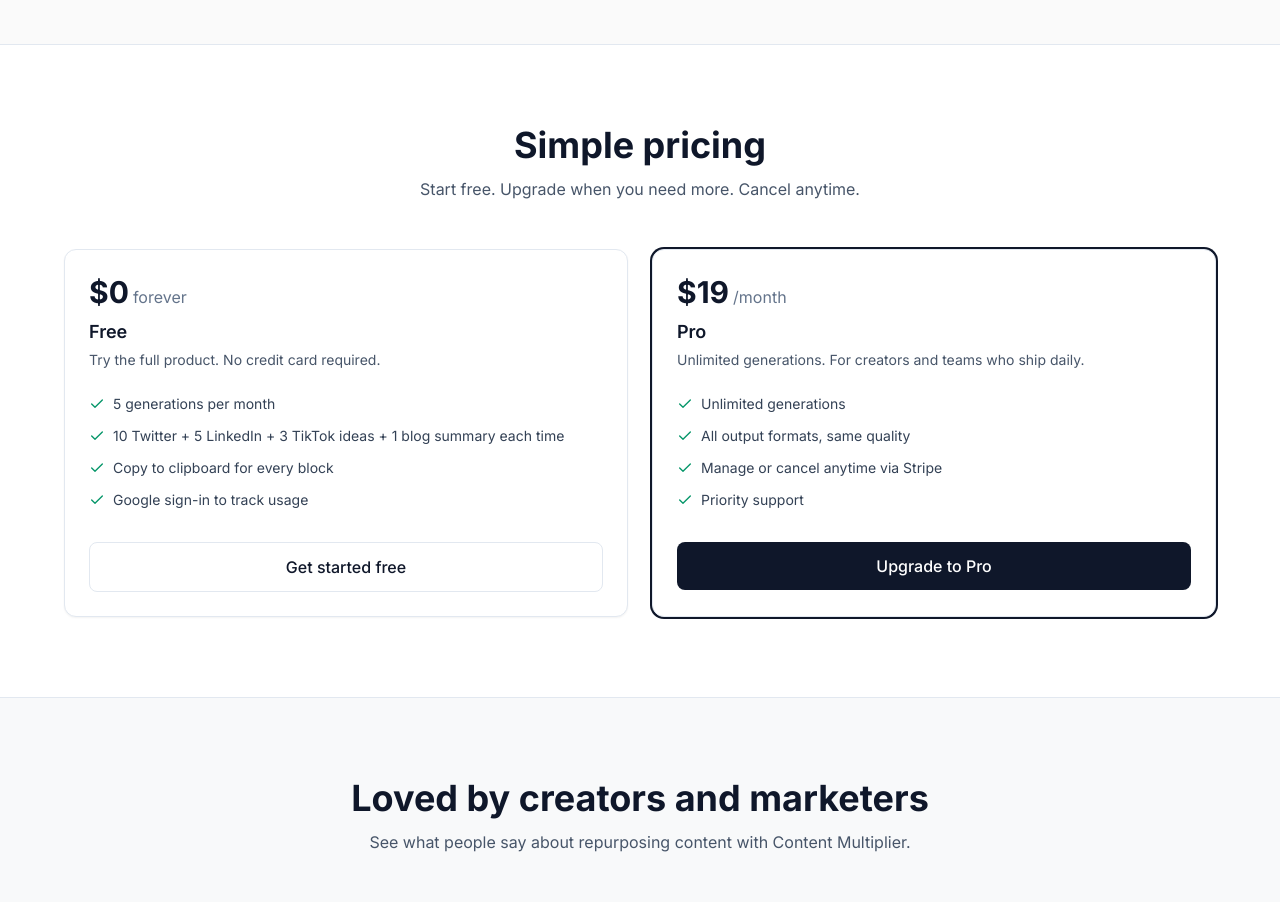
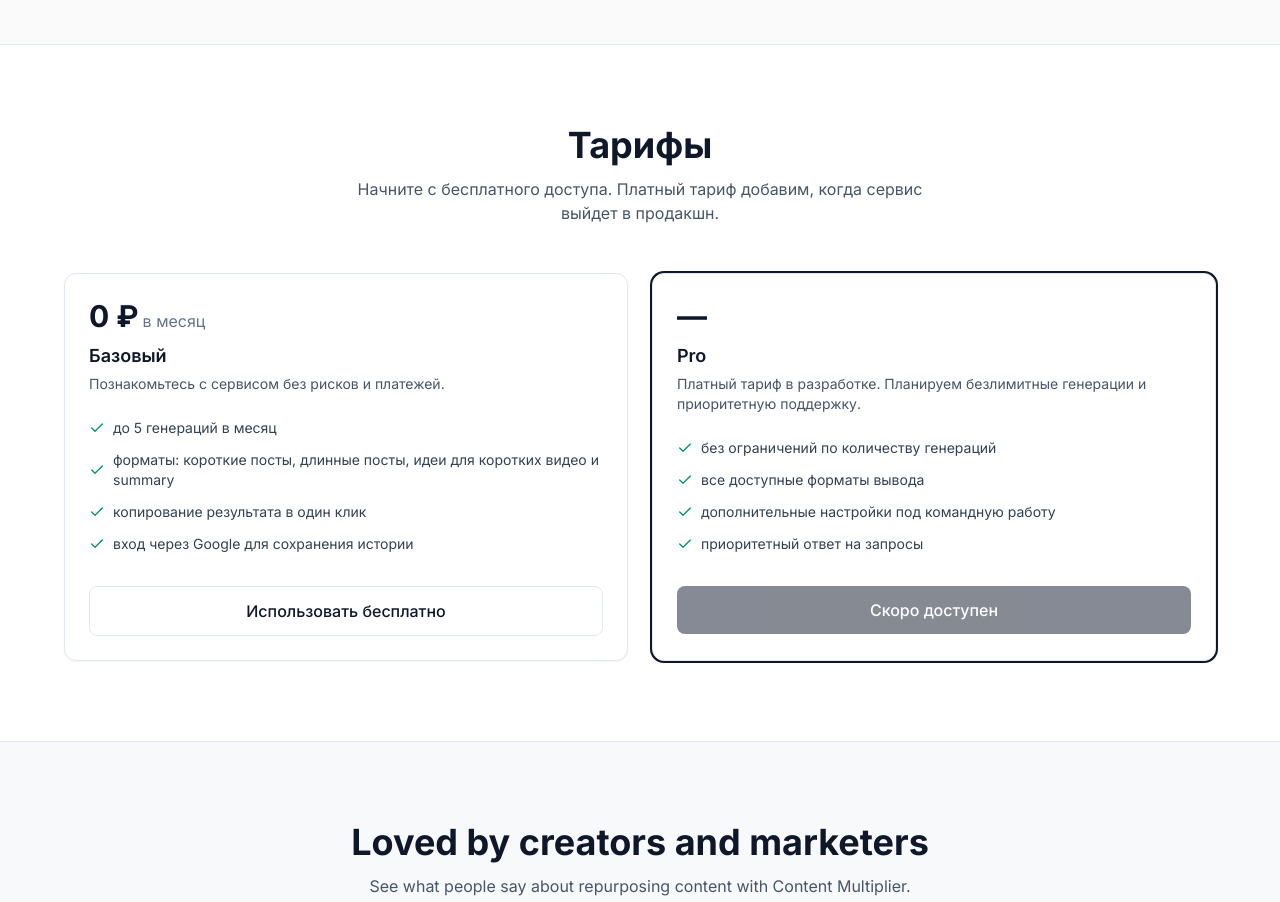
Before and after one commit to andreyky85-dot/sturdy-palm-tree, a Next.js app: page / in a window 1280 px wide. Shown: the part 1300-2202 px from the top of the page. Built offline with nearby package versions, Linux system fonts and the light colour scheme; no server answers.

Commit message:
Update pricing section to Russian basic/Pro

```diff
--- a/components/landing/Pricing.tsx
+++ b/components/landing/Pricing.tsx
@@ -3,38 +3,35 @@
 import { Card } from "@/components/ui/Card";
 import { Check } from "lucide-react";
 
-/**
- * Pricing: Free (5 generations) and Pro ($19/mo unlimited). Marketing-ready copy.
- */
 const plans = [
   {
-    name: "Free",
-    price: "$0",
-    period: "forever",
-    description: "Try the full product. No credit card required.",
+    name: "Базовый",
+    price: "0 ₽",
+    period: "в месяц",
+    description: "Познакомьтесь с сервисом без рисков и платежей.",
     features: [
-      "5 generations per month",
-      "10 Twitter + 5 LinkedIn + 3 TikTok ideas + 1 blog summary each time",
-      "Copy to clipboard for every block",
-      "Google sign-in to track usage",
+      "до 5 генераций в месяц",
+      "форматы: короткие посты, длинные посты, идеи для коротких видео и summary",
+      "копирование результата в один клик",
+      "вход через Google для сохранения истории",
     ],
-    cta: "Get started free",
+    cta: "Использовать бесплатно",
     href: "/generator",
     highlighted: false,
   },
   {
     name: "Pro",
-    price: "$19",
-    period: "/month",
-    description: "Unlimited generations. For creators and teams who ship daily.",
+    price: "—",
+    period: "",
+    description: "Платный тариф в разработке. Планируем безлимитные генерации и приоритетную поддержку.",
     features: [
-      "Unlimited generations",
-      "All output formats, same quality",
-      "Manage or cancel anytime via Stripe",
-      "Priority support",
+      "без ограничений по количеству генераций",
+      "все доступные форматы вывода",
+      "дополнительные настройки под командную работу",
+      "приоритетный ответ на запросы",
     ],
-    cta: "Upgrade to Pro",
-    href: "/dashboard",
+    cta: "Скоро доступен",
+    href: "/generator",
     highlighted: true,
   },
 ];
@@ -44,10 +41,10 @@
     <section className="border-t border-slate-200 bg-white px-4 py-20" id="pricing">
       <div className="mx-auto max-w-6xl">
         <h2 className="text-center text-3xl font-bold text-slate-900 sm:text-4xl">
-          Simple pricing
+          Тарифы
         </h2>
         <p className="mx-auto mt-3 max-w-xl text-center text-slate-600">
-          Start free. Upgrade when you need more. Cancel anytime.
+          Начните с бесплатного доступа. Платный тариф добавим, когда сервис выйдет в продакшн.
         </p>
         <div className="mt-12 grid gap-8 sm:grid-cols-2 sm:gap-6">
           {plans.map((plan) => (
@@ -75,6 +72,7 @@
                     variant={plan.highlighted ? "primary" : "secondary"}
                     size="lg"
                     className="w-full"
+                    disabled={plan.highlighted}
                   >
                     {plan.cta}
                   </Button>
```
